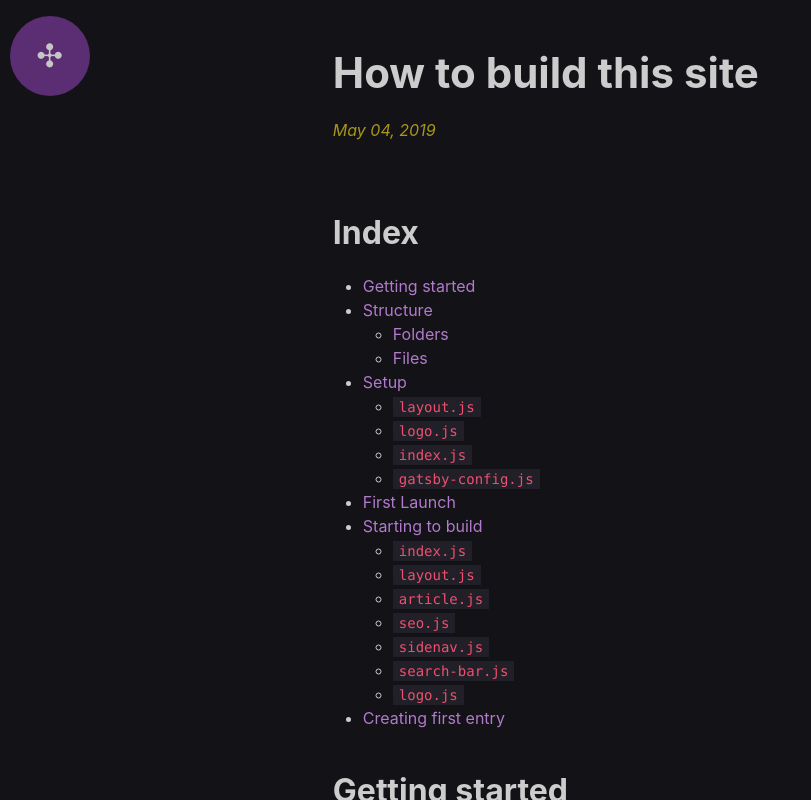
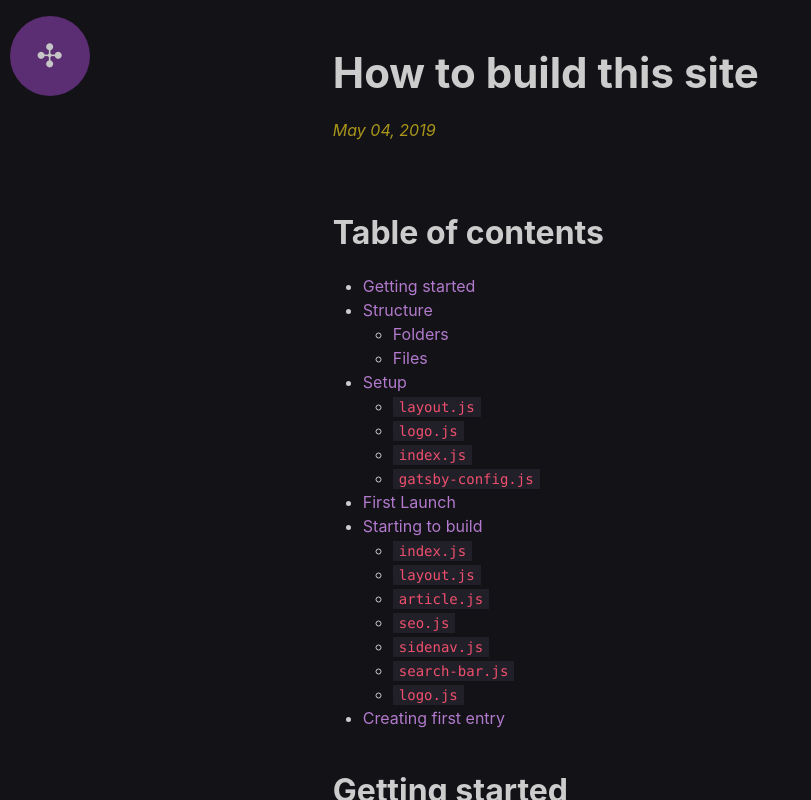
Before and after one commit to ivan-drr/green-error, a Gatsby site: page /how-build-this-site in a window 1280 px wide. Shown: the whole page, without its empty margins (0-811 px from the left). Built offline with nearby package versions, Linux system fonts and the light colour scheme; Gatsby itself is replaced by a stand-in of ours; some packages are replaced by stand-ins of ours.

Commit message:
Update how-build-this-site.md

```diff
--- a/src/markdown-pages/how-build-this-site.md
+++ b/src/markdown-pages/how-build-this-site.md
@@ -5,7 +5,7 @@ title: "How to build this site"
 description: "This site is build on Gatsbyjs framework, based on markdown pages for posts with Prismjs to style code fragments. Also I used UIkit for global styles just to give it a try. Anyways UIkit is used mostly for animations purpose, these cards and minors fits. The responsive part of the app is build on just css."
 ---
 
-## Index
+## Table of contents
 - [Getting started](#getting-started)
 - [Structure](#structure)
   * [Folders](#folders)
```
